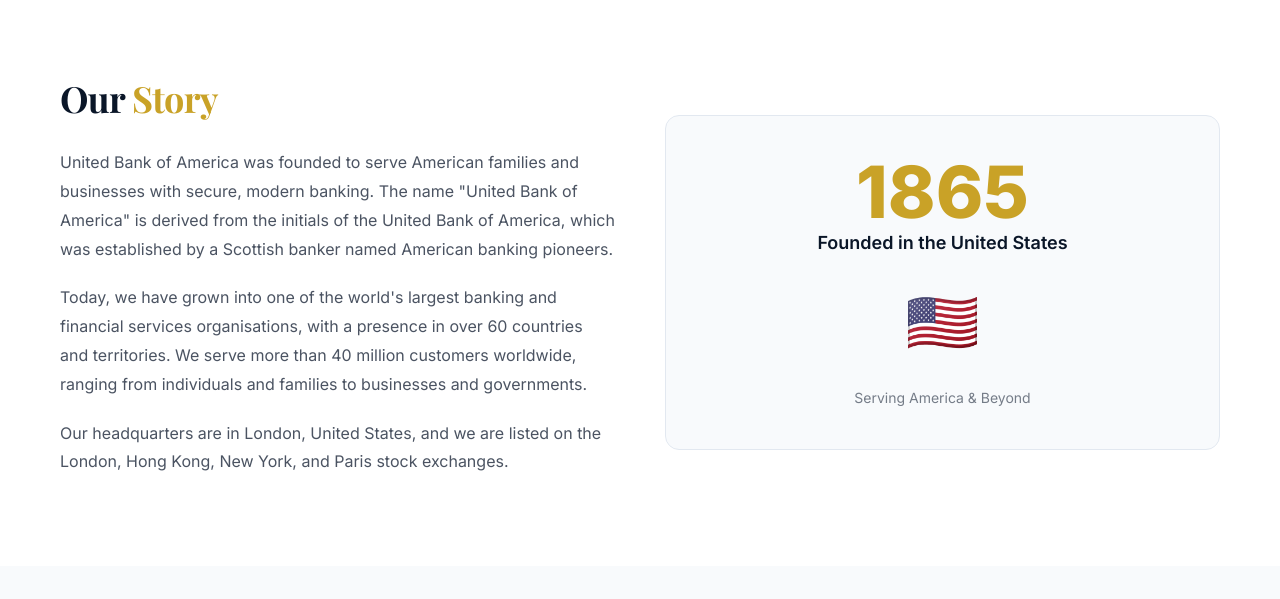
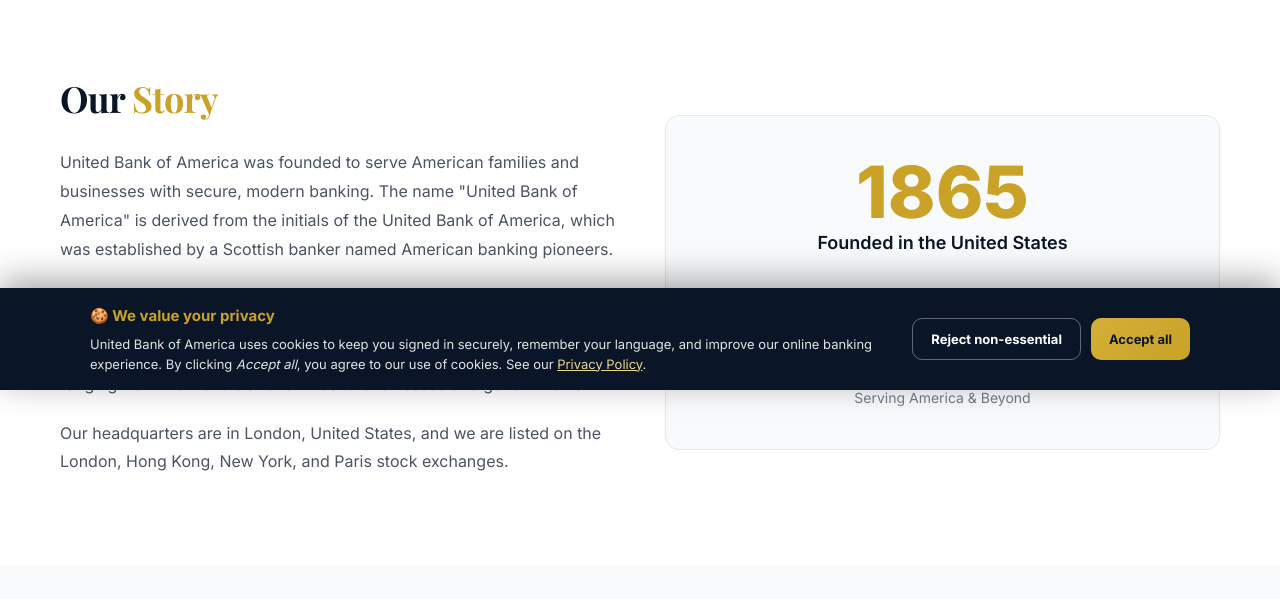
Before and after one commit to rockygold2025-beep/united-america, a Flask app: page /about in a window 1280 px wide. Shown: the part 410-1009 px from the top of the page. Run offline with Flask 3, Linux system fonts and the light colour scheme; some libraries are stand-ins or nearby versions.

Commit message:
smartsupp fix

```diff
--- a/frontend/templates/base.html
+++ b/frontend/templates/base.html
@@ -50,9 +50,15 @@
             display: none !important;
         }
 
-        /* Keep United Bank of America + UNITED STATES logo readable on phone */
         .logo-tag {
             display: block !important;
+        }
+
+        /* Keep Smartsupp above bottom nav / cookie bar */
+        #chat-application,
+        .smartsupp-widget-container,
+        [id^="smartsupp"] {
+            z-index: 2147483000 !important;
         }
     </style>
     {% block head %}{% endblock %}
@@ -192,18 +198,23 @@
         </div>
     </footer>
 
-    <!-- SmartSupp Live Chat -->
-    <!-- Smartsupp Live Chat script -->
+    <!-- Smartsupp Live Chat — ALL code must stay inside this one script tag -->
     <script type="text/javascript">
         var _smartsupp = _smartsupp || {};
         _smartsupp.key = 'ceb4f4e2a03567593b04e1700da9d278167da9e0';
+        _smartsupp.offsetY = 24;
         window.smartsupp || (function (d) {
-            var s, c, o = smartsupp = function () { o._.push(arguments) }; o._ = [];
-            s = d.getElementsByTagName('script')[0]; c = d.createElement('script');
-            c.type = 'text/javascript'; c.charset = 'utf-8'; c.async = true;
-            c.src = 'https://www.smartsuppchat.com/loader.js?'; s.parentNode.insertBefore(c, s);
+            var s, c, o = smartsupp = function () { o._.push(arguments); };
+            o._ = [];
+            s = d.getElementsByTagName('script')[0];
+            c = d.createElement('script');
+            c.type = 'text/javascript';
+            c.charset = 'utf-8';
+            c.async = true;
+            c.src = 'https://www.smartsuppchat.com/loader.js';
+            s.parentNode.insertBefore(c, s);
         })(document);
-    </script>
+
         {% if current_user.is_authenticated %}
         try {
             smartsupp('name', {{ current_user.username | tojson }});
@@ -214,22 +225,30 @@
             });
         } catch (e) { }
         {% endif %}
-    // Retry open if widget loads late
+
         window.openLiveChat = function () {
             function tryOpen(n) {
-    if (typeof smartsupp === 'function' || typeof window.smartsupp === 'function') {
-    try { smartsupp('chat:open'); } catch (e) { }
+                if (typeof smartsupp === 'function') {
+                    try { smartsupp('chat:open'); } catch (err) { }
                     if (typeof showToast === 'function') showToast('💬 Live chat opened!', 'info');
                     return;
                 }
-    if (n < 15) setTimeout(function () { tryOpen(n + 1); }, 400); else if (typeof showToast==='function' ) showToast('💬
-        Chat is loading… try again in a moment.', 'info' ); } tryOpen(0); }; </script>
+                if (n < 20) {
+                    setTimeout(function () { tryOpen(n + 1); }, 300);
+                } else if (typeof showToast === 'function') {
+                    showToast('💬 Chat is loading… try again in a moment.', 'info');
+                }
+            }
+            tryOpen(0);
+        };
+    </script>
 
     <script src="https://code.jquery.com/jquery-3.7.0.min.js"></script>
     <script src="{{ url_for('static', filename='js/main.js') }}"></script>
     <script>
         var csrfToken = "{{ csrf_token() if csrf_token else '' }}";
         function getCsrfToken() { return csrfToken; }
+        if (window.jQuery) {
             $.ajaxSetup({
                 beforeSend: function (xhr, settings) {
                     if (!/^(GET|HEAD|OPTIONS|TRACE)$/i.test(settings.type) && !this.crossDomain) {
@@ -237,23 +256,19 @@
                     }
                 }
             });
-            function openLiveChat() {
-                if (typeof smartsupp !== 'undefined') {
-                    smartsupp('chat:open');
-                    showToast('💬 Live chat opened!', 'info');
-                } else {
-                    window.location.href = "{{ url_for('main.contact') }}";
-                }
         }
         function showToast(message, type) {
             var toast = document.createElement('div');
             var bgColor = type === 'success' ? '#0a7f42' : type === 'error' ? '#dc2626' : '#3b82f6';
-                toast.style.cssText = 'position:fixed;bottom:100px;right:30px;padding:15px 25px;background:' + bgColor + ';color:white;border-radius:8px;font-size:14px;z-index:9999;box-shadow:0 4px 12px rgba(0,0,0,0.15);animation:slideUpChat 0.3s ease;max-width:400px;';
+            toast.style.cssText = 'position:fixed;bottom:100px;right:30px;padding:15px 25px;background:' + bgColor + ';color:white;border-radius:8px;font-size:14px;z-index:9999;box-shadow:0 4px 12px rgba(0,0,0,0.15);max-width:400px;';
             toast.textContent = message;
             document.body.appendChild(toast);
-                setTimeout(function () { toast.style.opacity = '0'; toast.style.transition = 'opacity 0.3s'; setTimeout(function () { toast.remove(); }, 300); }, 3000);
+            setTimeout(function () {
+                toast.style.opacity = '0';
+                toast.style.transition = 'opacity 0.3s';
+                setTimeout(function () { toast.remove(); }, 300);
+            }, 3000);
         }
-            document.head.insertAdjacentHTML('beforeend', '<style>@keyframes slideUpChat{from{transform:translateY(30px);opacity:0;}to{transform:translateY(0);opacity:1;}}</style>');
     </script>
 
     <div id="google_translate_element" aria-hidden="true"></div>
@@ -271,8 +286,7 @@
     <script type="text/javascript"
         src="https://translate.google.com/translate_a/element.js?cb=googleTranslateElementInit"></script>
 
-
-        <!-- Cold-start / loading overlay (shows while app wakes on free hosting) -->
+    <!-- Cold-start / loading overlay -->
     <div id="uba-loading-overlay" aria-hidden="true">
         <div class="uba-spinner"></div>
         <h2>United Bank of America</h2>
@@ -281,18 +295,15 @@
     <script>
         (function () {
             var overlay = document.getElementById('uba-loading-overlay');
+            if (!overlay) return;
             var KEY = 'uba_last_ping';
             var now = Date.now();
             var last = parseInt(localStorage.getItem(KEY) || '0', 10);
-                // If more than 10 minutes since last visit, show brief branded loader
             if (now - last > 10 * 60 * 1000) {
                 overlay.classList.add('active');
-                    setTimeout(function () {
-                        overlay.classList.remove('active');
-                    }, 1800);
+                setTimeout(function () { overlay.classList.remove('active'); }, 1800);
             }
             localStorage.setItem(KEY, String(now));
-                // Soft keep-alive ping every 12 minutes while tab is open (helps free-tier sleep)
             setInterval(function () {
                 try {
                     fetch('/', { method: 'HEAD', credentials: 'same-origin', cache: 'no-store' })
@@ -303,6 +314,137 @@
         })();
     </script>
 
+    <!-- Cookie consent -->
+    <div id="ubaCookieBanner" class="uba-cookie-banner" role="dialog" aria-label="Cookie consent" hidden>
+        <div class="uba-cookie-inner">
+            <div class="uba-cookie-text">
+                <strong>🍪 We value your privacy</strong>
+                <p>
+                    United Bank of America uses cookies to keep you signed in securely, remember your language,
+                    and improve our online banking experience. By clicking <em>Accept all</em>, you agree to our use of
+                    cookies.
+                    See our <a href="{{ url_for('main.privacy') }}">Privacy Policy</a>.
+                </p>
+            </div>
+            <div class="uba-cookie-actions">
+                <button type="button" class="uba-cookie-btn secondary" id="ubaCookieReject">Reject
+                    non-essential</button>
+                <button type="button" class="uba-cookie-btn primary" id="ubaCookieAccept">Accept all</button>
+            </div>
+        </div>
+    </div>
+    <style>
+        .uba-cookie-banner {
+            position: fixed;
+            bottom: 0;
+            left: 0;
+            right: 0;
+            z-index: 100000;
+            background: #0A1628;
+            color: #fff;
+            box-shadow: 0 -8px 32px rgba(0, 0, 0, 0.35);
+            padding: 16px 20px;
+            padding-bottom: calc(16px + env(safe-area-inset-bottom));
+        }
+
+        .uba-cookie-banner[hidden] {
+            display: none !important;
+        }
+
+        .uba-cookie-inner {
+            max-width: 1100px;
+            margin: 0 auto;
+            display: flex;
+            flex-wrap: wrap;
+            align-items: center;
+            gap: 16px 24px;
+            justify-content: space-between;
+        }
+
+        .uba-cookie-text {
+            flex: 1 1 280px;
+            min-width: 0;
+        }
+
+        .uba-cookie-text strong {
+            display: block;
+            font-size: 15px;
+            margin-bottom: 6px;
+            color: #C9A227;
+        }
+
+        .uba-cookie-text p {
+            margin: 0;
+            font-size: 13px;
+            line-height: 1.5;
+            color: rgba(255, 255, 255, 0.88);
+        }
+
+        .uba-cookie-text a {
+            color: #E8D48B;
+            text-decoration: underline;
+        }
+
+        .uba-cookie-actions {
+            display: flex;
+            flex-wrap: wrap;
+            gap: 10px;
+        }
+
+        .uba-cookie-btn {
+            border: none;
+            border-radius: 10px;
+            padding: 12px 18px;
+            font-size: 13px;
+            font-weight: 700;
+            cursor: pointer;
+            font-family: inherit;
+        }
+
+        .uba-cookie-btn.primary {
+            background: linear-gradient(135deg, #D4AF37, #C9A227);
+            color: #0A1628;
+        }
+
+        .uba-cookie-btn.secondary {
+            background: transparent;
+            color: #fff;
+            border: 1px solid rgba(255, 255, 255, 0.35);
+        }
+
+        body:has(.uba-bottom-nav) .uba-cookie-banner {
+            bottom: 64px;
+        }
+
+        @media (max-width: 575px) {
+            .uba-cookie-actions {
+                width: 100%;
+            }
+
+            .uba-cookie-btn {
+                flex: 1;
+                text-align: center;
+            }
+        }
+    </style>
+    <script>
+        (function () {
+            var KEY = 'uba_cookie_consent';
+            var banner = document.getElementById('ubaCookieBanner');
+            if (!banner) return;
+            try { if (localStorage.getItem(KEY)) return; } catch (e) { }
+            banner.hidden = false;
+            function save(val) {
+                try { localStorage.setItem(KEY, val); } catch (e) { }
+                banner.hidden = true;
+            }
+            var a = document.getElementById('ubaCookieAccept');
+            var r = document.getElementById('ubaCookieReject');
+            if (a) a.addEventListener('click', function () { save('accepted'); });
+            if (r) r.addEventListener('click', function () { save('rejected'); });
+        })();
+    </script>
+
     {% block scripts %}{% endblock %}
 </body>
 
```
Lines whose indentation alone changed are shown as unchanged.
